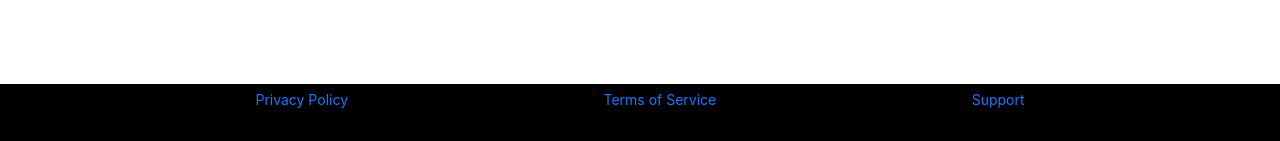
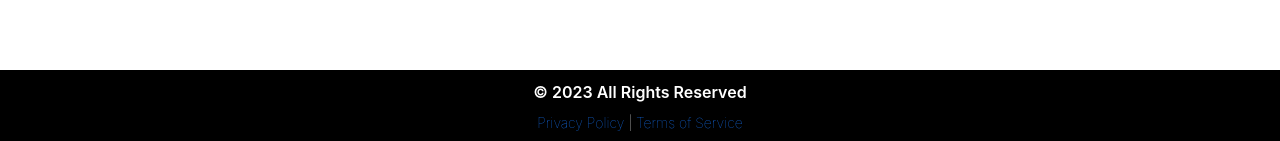
Before and after one commit to BrianWangila/E-Duka, a React (Create React App) app: page / in a window 1280 px wide. Shown: the part 656-797 px from the top of the page. Built offline with nearby package versions, Linux system fonts and the light colour scheme; no server answers.

Commit message:
style the footer

```diff
--- a/src/App.css
+++ b/src/App.css
@@ -62,18 +62,14 @@
 .appFooter {
   display: flex;
   flex-direction: column;
+  font-size: medium;
+  font-weight: lighter;
   align-items: center;
-  justify-content: space-evenly;
-  height: 60px;
+  justify-content: space-between;
+  height: fit-content;
   background-color: black;
-  color: white !important;
-}
-
-.footer-links {
-  display: flex;
-  align-items: center;
-  justify-content: space-evenly;
-  width: 100%;
+  color: white;
+  padding: 10px 0;
 }
 
 /* MEDIA QUERY FOR SMALLER SCREENS */
--- a/src/components/Footer.js
+++ b/src/components/Footer.js
@@ -1,16 +1,25 @@
-import { Typography } from "antd";
+import { Divider, Typography } from "antd";
 import React from "react";
 
 const Footer = () => {
   return (
     <div className="appFooter">
-      <div className="footer-links">
-        <Typography.Link>Privacy Policy</Typography.Link>
-        <Typography.Link>Terms of Service</Typography.Link>
-        <Typography.Link>Support</Typography.Link>
-      </div>
+      <Typography.Title
+        level={5}
+        style={{ color: "white", textAlign: "center" }}
+      >
+        © 2023 All Rights Reserved
+      </Typography.Title>
 
-      <Typography.Text>© 2023</Typography.Text>
+      <Typography.Text style={{ color: "white", textAlign: "center" }}>
+        <a href="" target="_blank" rel="noreferrer">
+          Privacy Policy
+        </a>{" "}
+        |{" "}
+        <a href="" target="_blank" rel="noreferrer">
+          Terms of Service
+        </a>
+      </Typography.Text>
     </div>
   );
 };
```
